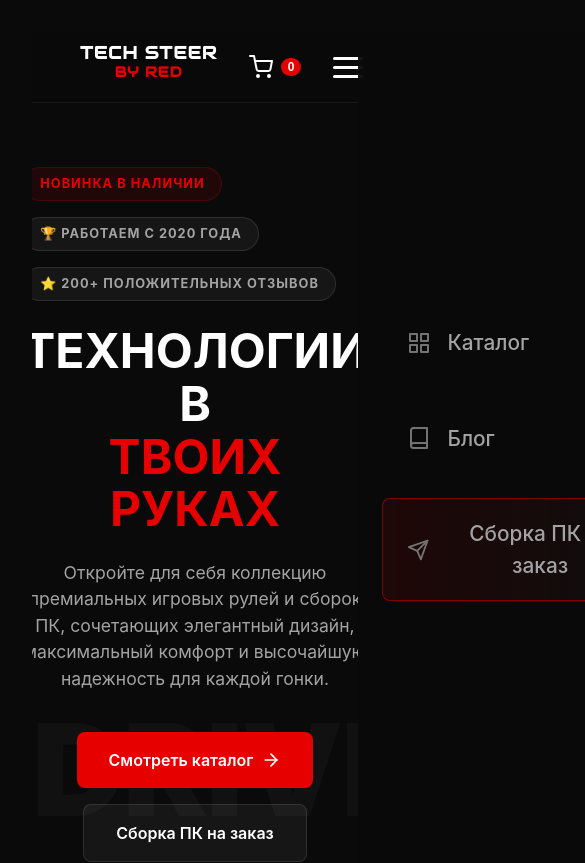
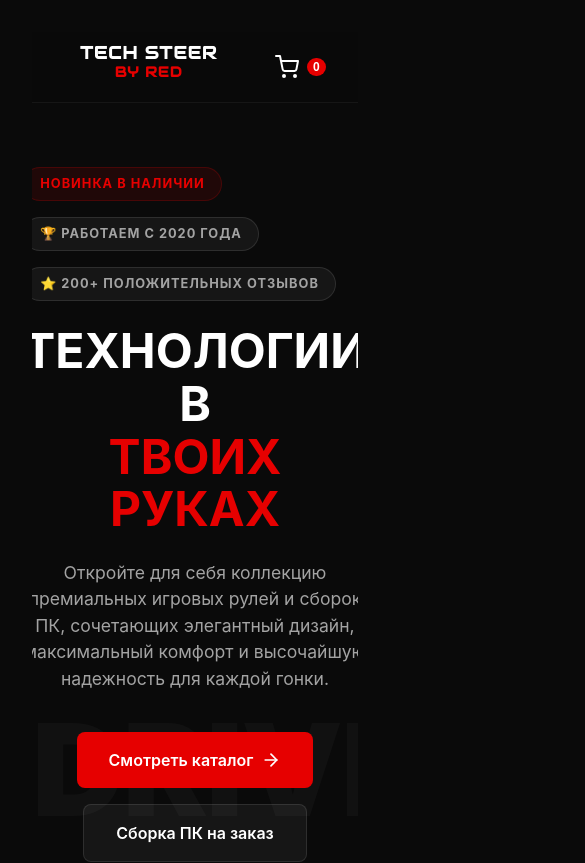
Before and after one commit to fwshka/tech_steer_store, a React (Vite) app: page / in a window 390 px wide. Shown: the top 863 px of the page, 585 px wide, since content can reach past the window. Built offline with nearby package versions, Linux system fonts and the light colour scheme; a web font is replaced by a local one.

Commit message:
Bottom Navigation

```diff
--- a/src/components/Header.css
+++ b/src/components/Header.css
@@ -133,36 +133,9 @@
     border-radius: var(--radius-full);
 }
 
-/* Mobile Menu Button */
-.mobile-menu-btn {
-    display: none;
-    flex-direction: column;
-    justify-content: space-between;
-    width: 30px;
-    height: 21px;
-    cursor: pointer;
-    z-index: 101;
-    margin-left: 1.5rem;
-}
-
-.burger-line {
-    width: 100%;
-    height: 3px;
-    background-color: var(--color-text-primary);
-    border-radius: 2px;
-    transition: all 0.3s ease;
-}
-
-.burger-line.open-1 { transform: translateY(9px) rotate(45deg); }
-.burger-line.open-2 { opacity: 0; }
-.burger-line.open-3 { transform: translateY(-9px) rotate(-45deg); }
-
 @media (max-width: 768px) {
     .nav-links {
         display: none;
-    }
-    .mobile-menu-btn {
-        display: flex;
     }
     .logo a {
         font-size: 1.1rem;
@@ -180,69 +153,65 @@
     .header-container {
         height: 70px;
     }
+
+    .bottom-nav {
+        display: flex;
+    }
+    /* Add padding to body so the bottom nav doesn't cover content */
+    body {
+        padding-bottom: 70px !important;
+    }
 }
 
-/* Mobile Menu Overlay */
-.mobile-menu-overlay {
+/* Bottom Navigation */
+.bottom-nav {
+    display: none;
     position: fixed;
-    top: 0;
-    right: -100%;
+    bottom: 0;
+    left: 0;
     width: 100%;
-    height: 100vh;
+    height: 70px;
     background: rgba(10, 10, 10, 0.95);
     backdrop-filter: blur(15px);
+    border-top: 1px solid rgba(255, 255, 255, 0.1);
     z-index: 1000;
+    justify-content: space-around;
+    align-items: center;
+    padding: 0 1rem;
+    box-shadow: 0 -5px 20px rgba(0, 0, 0, 0.5);
+}
+
+.bottom-nav-item {
     display: flex;
     flex-direction: column;
-    justify-content: center;
     align-items: center;
-    transition: right 0.4s cubic-bezier(0.77, 0, 0.175, 1);
+    gap: 6px;
+    color: var(--color-text-secondary);
+    font-size: 0.75rem;
+    text-transform: uppercase;
+    font-weight: 700;
+    transition: var(--transition-fast);
 }
 
-.mobile-menu-overlay.active {
-    right: 0;
+.bottom-nav-item svg {
+    width: 22px;
+    height: 22px;
+    transition: var(--transition-fast);
 }
 
-.mobile-logo {
-    position: absolute;
-    top: 2rem;
-    left: 2rem;
-    font-family: var(--font-family-logo);
-    font-size: 1.5rem;
-    font-weight: 800;
-    color: var(--color-text-primary);
+.bottom-nav-item:hover {
+    color: white;
 }
-.mobile-logo span {
+
+.bottom-nav-item:hover svg {
+    transform: translateY(-2px);
+}
+
+.bottom-nav-item.highlight-pc {
     color: var(--color-accent-primary);
 }
 
-.mobile-menu-close {
-    position: absolute;
-    top: 2rem;
-    right: 2rem;
-    font-size: 2rem;
-    color: white;
-    cursor: pointer;
-    transition: color 0.3s ease;
+.bottom-nav-item.highlight-pc svg {
+    color: var(--color-accent-primary);
+    filter: drop-shadow(0 0 5px rgba(230, 0, 0, 0.5));
 }
-
-.mobile-menu-close:hover {
-    color: var(--color-accent-primary);
-}
-
-.mobile-nav-links {
-    display: flex;
-    flex-direction: column;
-    gap: 1.5rem;
-    width: 85%;
-    max-width: 400px;
-}
-
-.mobile-nav-links .nav-link-ai {
-    font-size: 1.3rem;
-    padding: 1.2rem 1.5rem;
-}
-.mobile-nav-links .nav-link-ai svg {
-    width: 24px;
-    height: 24px;
-}
--- a/src/components/Header.jsx
+++ b/src/components/Header.jsx
@@ -2,7 +2,6 @@ import React, { useState, useEffect } from 'react';
 import './Header.css';
 
 const Header = () => {
-    const [isMenuOpen, setIsMenuOpen] = useState(false);
     const [isScrolled, setIsScrolled] = useState(false);
 
     useEffect(() => {
@@ -13,9 +12,8 @@ const Header = () => {
         return () => window.removeEventListener('scroll', handleScroll);
     }, []);
 
-    const toggleMenu = () => setIsMenuOpen(!isMenuOpen);
-
     return (
+        <>
         <header className={`header glass-panel ${isScrolled ? 'scrolled' : ''}`}>
             <div className="header-container container">
                 <div className="logo">
@@ -46,33 +44,26 @@ const Header = () => {
                         </svg>
                         <span className="cart-count">0</span>
                     </button>
-
-                    <div className="mobile-menu-btn" onClick={toggleMenu}>
-                        <span className={`burger-line ${isMenuOpen ? 'open-1' : ''}`}></span>
-                        <span className={`burger-line ${isMenuOpen ? 'open-2' : ''}`}></span>
-                        <span className={`burger-line ${isMenuOpen ? 'open-3' : ''}`}></span>
                 </div>
             </div>
-            </div>
+        </header>
 
-            <div className={`mobile-menu-overlay ${isMenuOpen ? 'active' : ''}`}>
-                <div className="mobile-menu-close" onClick={toggleMenu}>✕</div>
-                <nav className="mobile-nav-links">
-                    <a href="#catalog" className="nav-link-ai" onClick={toggleMenu}>
+        {/* Mobile Bottom Navigation */}
+        <nav className="bottom-nav">
+            <a href="#catalog" className="bottom-nav-item">
                 <svg xmlns="http://www.w3.org/2000/svg" viewBox="0 0 24 24" fill="none" stroke="currentColor" strokeWidth="2" strokeLinecap="round" strokeLinejoin="round"><rect x="3" y="3" width="7" height="7"></rect><rect x="14" y="3" width="7" height="7"></rect><rect x="14" y="14" width="7" height="7"></rect><rect x="3" y="14" width="7" height="7"></rect></svg>
                 <span>Каталог</span>
             </a>
-                    <a href="#blog" className="nav-link-ai" onClick={toggleMenu}>
+            <a href="#blog" className="bottom-nav-item">
                 <svg xmlns="http://www.w3.org/2000/svg" viewBox="0 0 24 24" fill="none" stroke="currentColor" strokeWidth="2" strokeLinecap="round" strokeLinejoin="round"><path d="M4 19.5v-15A2.5 2.5 0 0 1 6.5 2H20v20H6.5a2.5 2.5 0 0 1 0-5H20"></path></svg>
                 <span>Блог</span>
             </a>
-                    <a href="https://t.me/techsteer" className="nav-link-ai" target="_blank" rel="noopener noreferrer" onClick={toggleMenu} style={{ borderColor: 'rgba(230,0,0,0.5)', background: 'linear-gradient(90deg, rgba(230,0,0,0.1) 0%, rgba(26,26,26,0.3) 100%)' }}>
+            <a href="https://t.me/techsteer" className="bottom-nav-item highlight-pc" target="_blank" rel="noopener noreferrer">
                 <svg xmlns="http://www.w3.org/2000/svg" viewBox="0 0 24 24" fill="none" stroke="currentColor" strokeWidth="2" strokeLinecap="round" strokeLinejoin="round"><path d="M22 2 11 13"></path><path d="m22 2-7 20-4-9-9-4Z"></path></svg>
-                        <span>Сборка ПК на заказ</span>
+                <span>Сборка</span>
             </a>
         </nav>
-            </div>
-        </header>
+        </>
     );
 };
 
```
Lines whose indentation alone changed are shown as unchanged.
